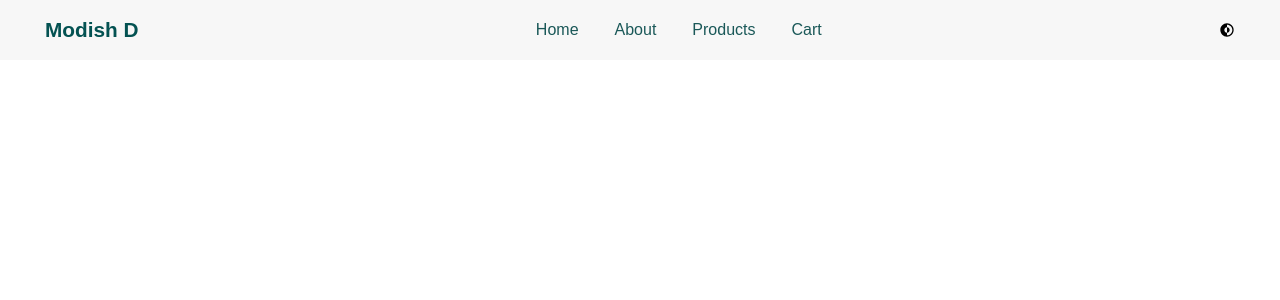
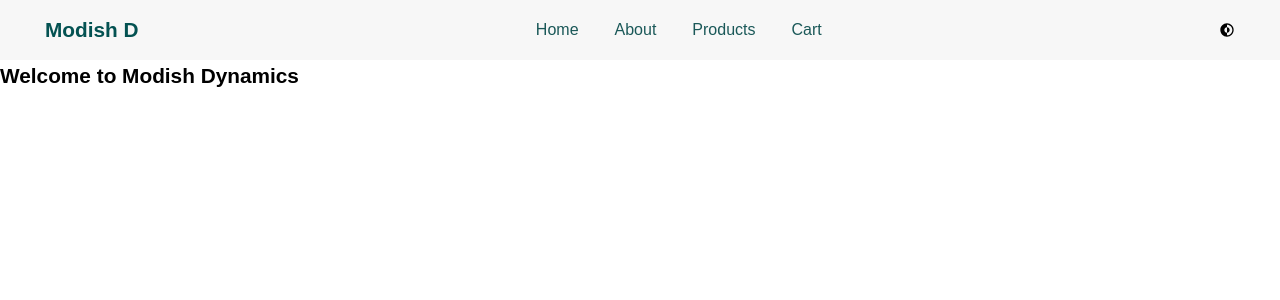
Before and after one commit to Bolaji87/Modish-Dynamics, a React (Vite) app: page / in a window 1280 px wide. Shown: the top 300 px of the page. Built offline with nearby package versions, Linux system fonts and the light colour scheme.

Commit message:
feat:use routing

```diff
--- a/src/App.jsx
+++ b/src/App.jsx
@@ -1,10 +1,24 @@
 import React from "react";
 import Navbar from "./components/mainheader/Navbar";
+import { BrowserRouter, Routes, Route } from "react-router-dom";
+import { appRoute } from "./UI/routes";
 
 function App() {
   return (
     <div className="app">
       <Navbar />
+      <BrowserRouter>
+        <Routes>
+          {appRoute.map((route) => (
+            <Route
+              exact
+              key={route.path}
+              path={route.path}
+              element={<route.component />}
+            />
+          ))}
+        </Routes>
+      </BrowserRouter>
     </div>
   );
 }
```
